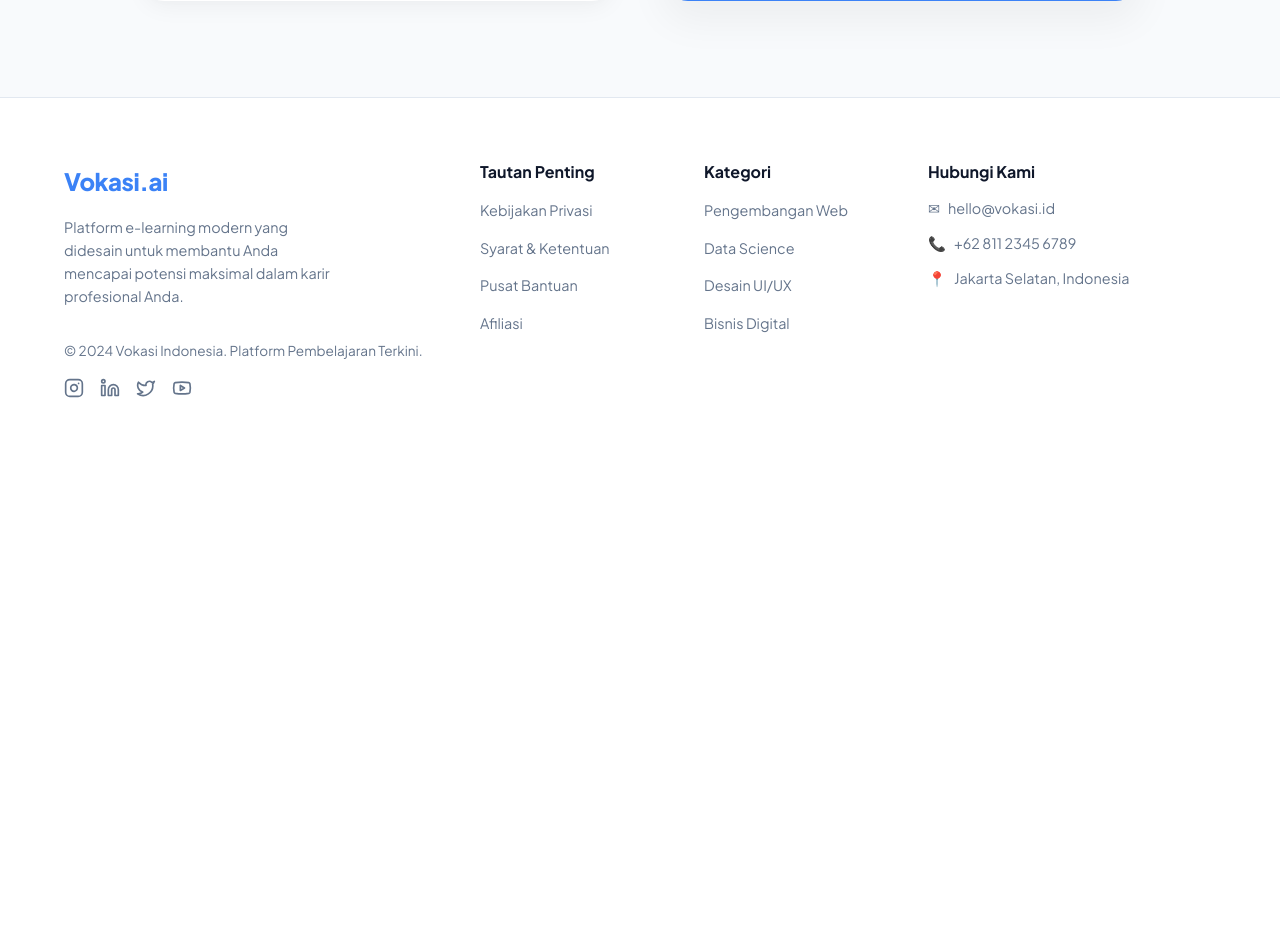
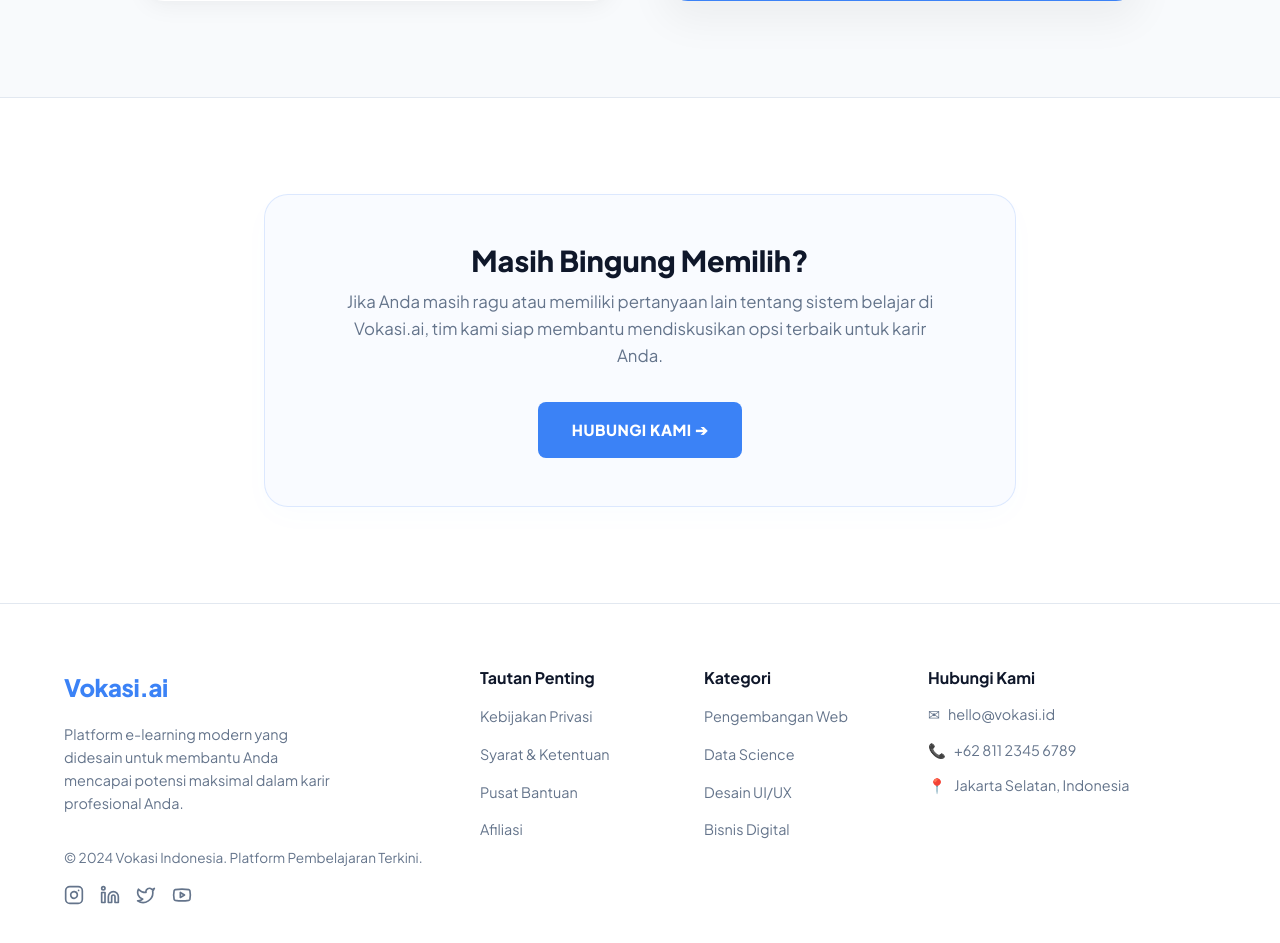
Before and after one commit to ryp17/vokasi-ai, a Node server app: page /cara-kerja in a window 1280 px wide. Shown: the part 3458-4401 px from the top of the page. Before the commit the page ends 3856 px from the top, so only its background shows below. Run offline with Node 20, Linux system fonts and the light colour scheme.

Commit message:
feat(cara-kerja): add closure contact card section

```diff
--- a/views/pages/cara-kerja.ejs
+++ b/views/pages/cara-kerja.ejs
@@ -305,6 +305,21 @@
     </div>
 </section>
 
+<!-- Closure Contact Section -->
+<section style="padding: var(--spacing-xl) 0; background-color: var(--clr-bg-alt); border-top: 1px solid var(--clr-border); text-align: center;">
+    <div class="container" style="max-width: 800px;">
+        <div style="background: rgba(59, 130, 246, 0.03); border: 1px solid rgba(59, 130, 246, 0.15); border-radius: var(--radius-lg); padding: 3rem 2rem; box-shadow: 0 10px 30px rgba(59, 130, 246, 0.02);">
+            <h3 style="font-size: 1.8rem; color: var(--clr-text-main); margin-bottom: 0.75rem; font-weight: 800;">Masih Bingung Memilih?</h3>
+            <p style="font-size: 1.05rem; color: var(--clr-text-muted); line-height: 1.6; max-width: 600px; margin: 0 auto 2rem auto;">
+                Jika Anda masih ragu atau memiliki pertanyaan lain tentang sistem belajar di Vokasi.ai, tim kami siap membantu mendiskusikan opsi terbaik untuk karir Anda.
+            </p>
+            <a href="/contact" class="btn btn-primary" style="padding: 14px 32px; border-radius: var(--radius-sm); font-size: 0.95rem; text-transform: uppercase; font-weight: 800; display: inline-flex; align-items: center; gap: 0.5rem; text-decoration: none;">
+                Hubungi Kami ➔
+            </a>
+        </div>
+    </div>
+</section>
+
 <!-- Additional Custom Embedded Styles for Interactivity -->
 <style>
     /* Tab Buttons Styling */
```
